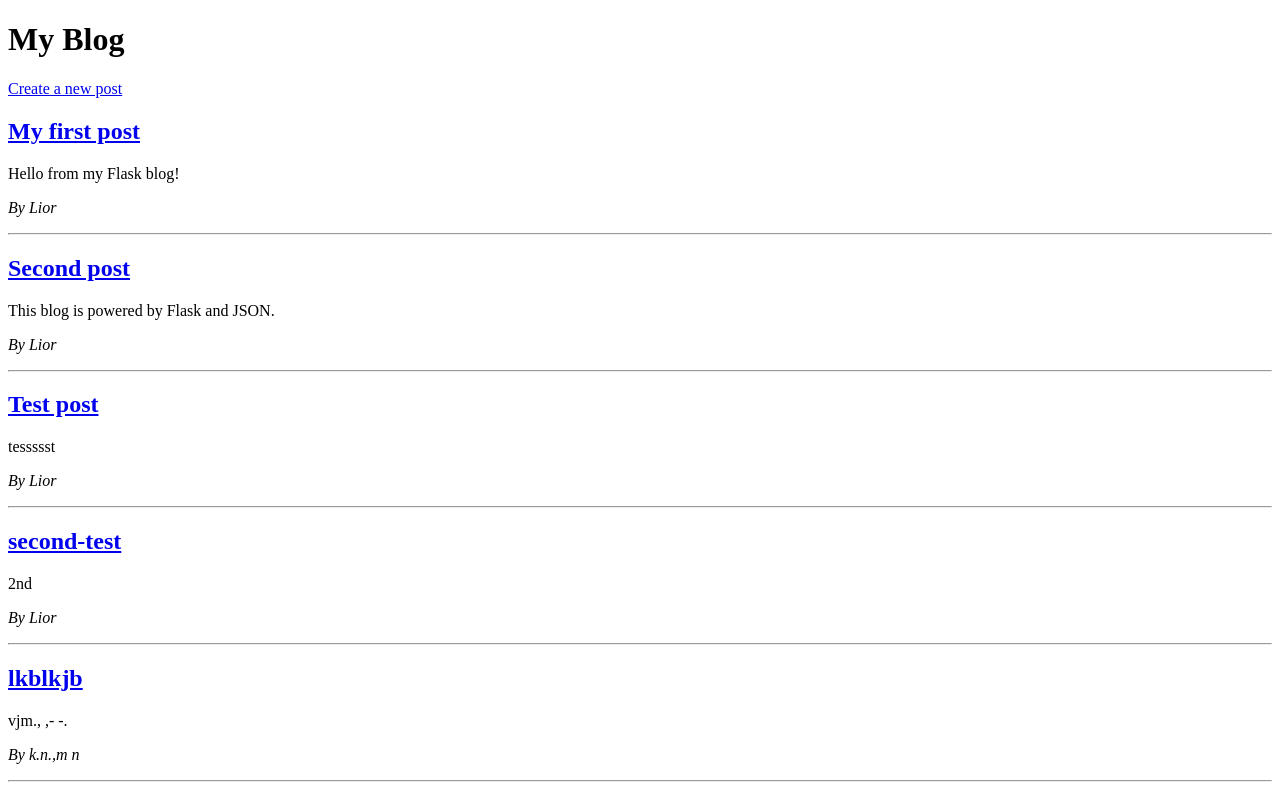
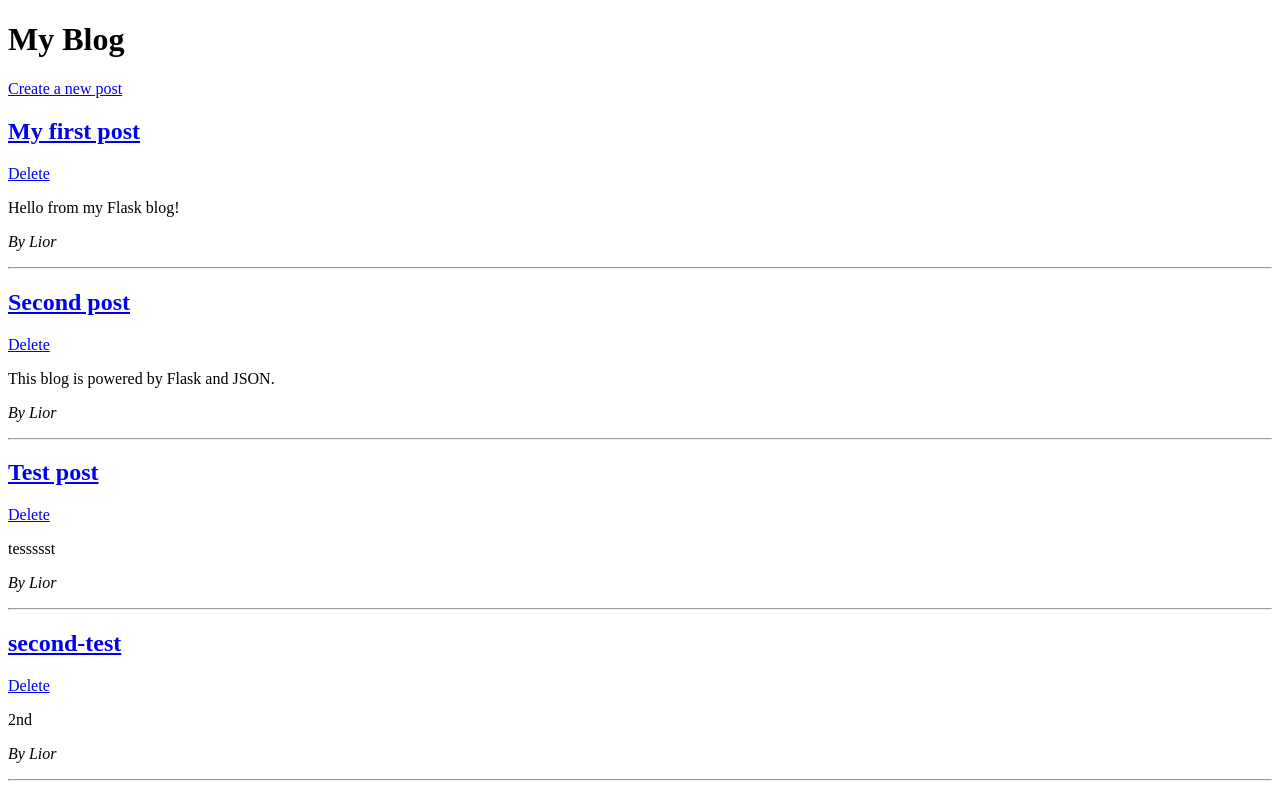
Before and after one commit to liorpeleg9/flask-blog, a Flask app: page / in a window 1280 px wide. Run offline with Flask 3, Linux system fonts and the light colour scheme.

Commit message:
Add delete post route

```diff
--- a/app.py
+++ b/app.py
@@ -89,6 +89,22 @@ def post_detail(post_id: int) -> str:
 
     return render_template("post.html", post=post)
 
+@app.route("/delete/<int:post_id>")
+def delete(post_id: int):
+    """
+    Delete a blog post by id and redirect to the homepage.
+
+    Args:
+        post_id: The numeric id of the post to delete.
+
+    Returns:
+        A redirect to the index page.
+    """
+    posts = load_posts()
+    updated_posts = [p for p in posts if p.get("id") != post_id]
+    save_posts(updated_posts)
+    return redirect(url_for("index"))
+
 
 @app.route("/add", methods=["GET", "POST"])
 def add() -> str:
--- a/posts.json
+++ b/posts.json
@@ -22,11 +22,5 @@
     "title": "second-test",
     "content": "2nd",
     "author": "Lior"
-  },
-  {
-    "id": 5,
-    "title": "lkblkjb",
-    "content": "vjm., ,- -.",
-    "author": "k.n.,m n"
   }
 ]
--- a/templates/index.html
+++ b/templates/index.html
@@ -10,6 +10,7 @@
   {% for post in posts %}
     <article>
       <h2><a href="/post/{{ post.id }}">{{ post.title }}</a></h2>
+        <a href="{{ url_for('delete', post_id=post.id) }}">Delete</a>
       <p>{{ post.content }}</p>
       {% if post.author %}
         <p><em>By {{ post.author }}</em></p>
```
